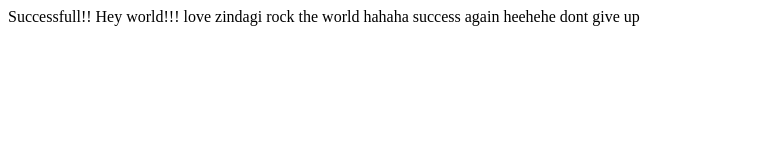
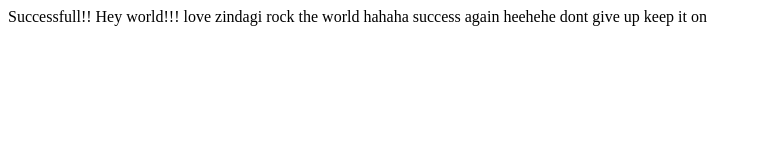
Before and after one commit to geekkris/pubrepo, a plain HTML site: page index.html in a window 1280 px wide. Shown: the whole page, without its empty margins (0-761 px from the left). Drawn offline with Linux system fonts and the light colour scheme.

Commit message:
test commit

```diff
--- a/index.html
+++ b/index.html
@@ -12,6 +12,7 @@
 success again
 heehehe
 dont give up
+keep it on
 
 </body>
 </html>
```
